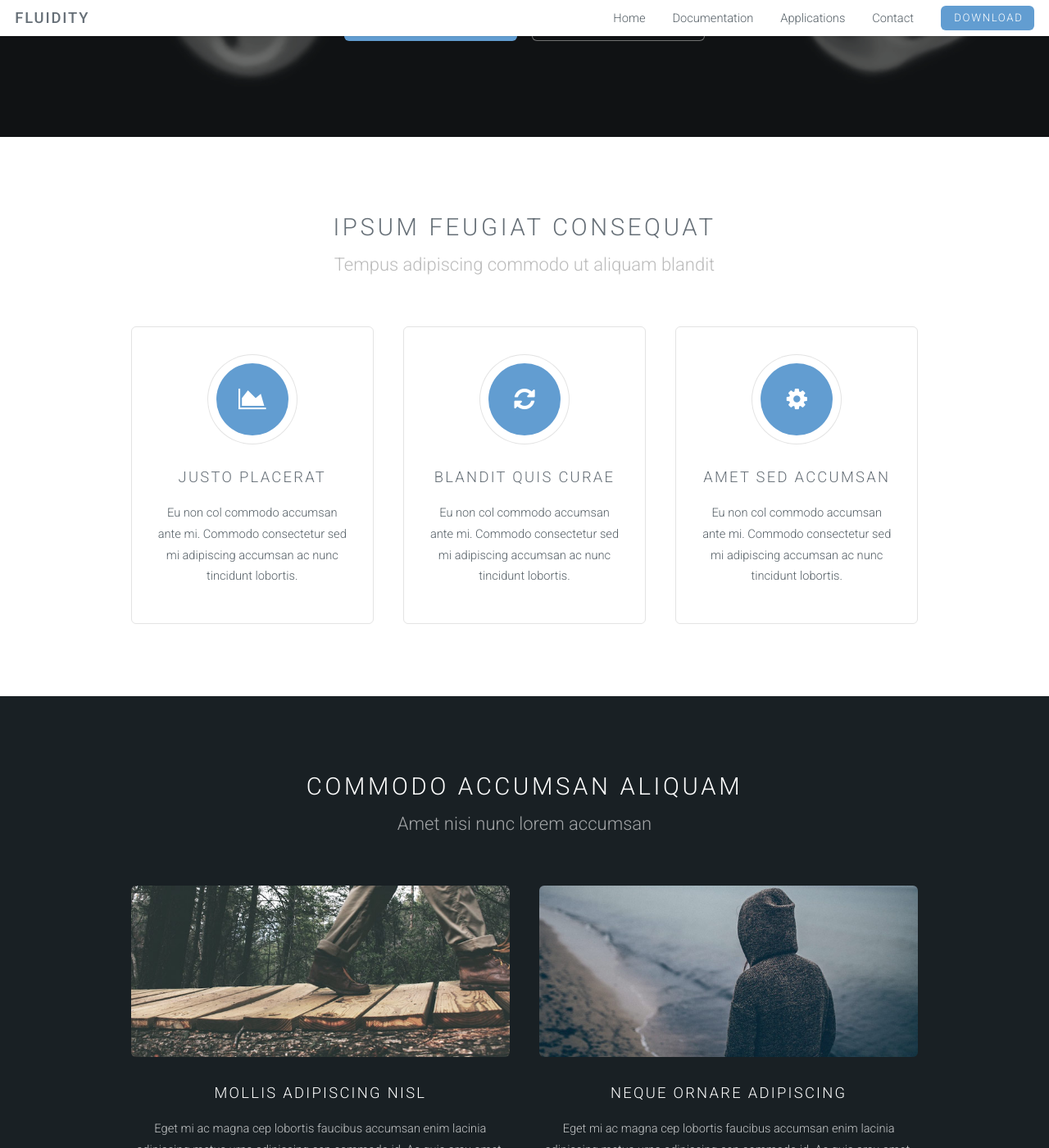
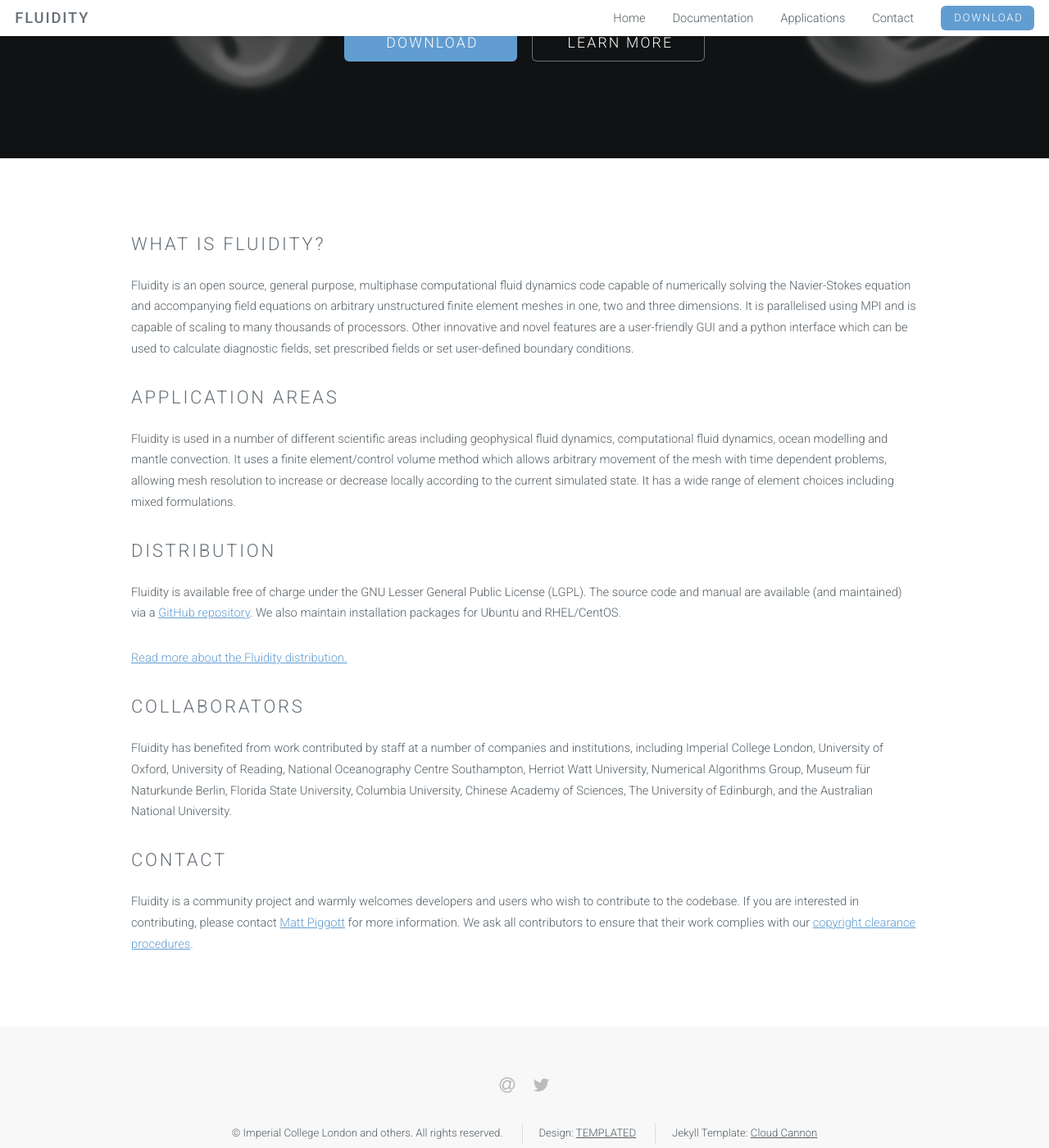
Before and after one commit to FluidityProject/fluidityproject.github.com, a Jekyll site: the page built from index.html, in a window 1280 px wide and 1400 px high, scrolled down 283 px. Shown: the whole window at 82% size. Built offline with Jekyll 4.4.1, drawn with Linux system fonts in a browser that asks for light colours; some of the changed text lies outside the part shown.

Commit message:
Customising index page.

```diff
--- a/_layouts/landing-page.html
+++ b/_layouts/landing-page.html
@@ -1,25 +1,25 @@
 <!DOCTYPE html>
 <html>
 
-  {% include /head.html %}
+  {% include head.html %}
 
 	<body id="top">
 
-        {% include /header.html %}
+        {% include header.html %}
 
         <!-- Banner -->
         <section id="banner">
             <div class="inner">
-                <h2>This is Ion</h2>
-                <p>A free responsive template by <a href="http://templated.co">TEMPLATED</a></p>
+                <h2>Fluidity</h2>
+                <p>An open-source computational fluid dynamics code<br>with adaptive mesh capabilities</p>
                 <ul class="actions">
-                    <li><a href="#content" class="button big special">Sign Up</a></li>
-                    <li><a href="#elements" class="button big alt">Learn More</a></li>
+                    <li><a href="https://github.com/FluidityProject/fluidity/releases" class="button big special">Download</a></li>
+                    <li><a href="#" class="button big alt">Learn More</a></li>
                 </ul>
             </div>
         </section>
         {{ content }}
-        {% include /footer.html %}
+        {% include footer.html %}
 
     </body>
 
--- a/index.html
+++ b/index.html
@@ -2,101 +2,34 @@
 layout: landing-page
 ---
 
-		<!-- One -->
-			<section id="one" class="wrapper style1">
-				<header class="major">
-					<h2>Ipsum feugiat consequat</h2>
-					<p>Tempus adipiscing commodo ut aliquam blandit</p>
-				</header>
-				<div class="container">
-					<div class="row">
-						<div class="4u">
-							<section class="special box">
-								<i class="icon fa-area-chart major"></i>
-								<h3>Justo placerat</h3>
-								<p>Eu non col commodo accumsan ante mi. Commodo consectetur sed mi adipiscing accumsan ac nunc tincidunt lobortis.</p>
-							</section>
-						</div>
-						<div class="4u">
-							<section class="special box">
-								<i class="icon fa-refresh major"></i>
-								<h3>Blandit quis curae</h3>
-								<p>Eu non col commodo accumsan ante mi. Commodo consectetur sed mi adipiscing accumsan ac nunc tincidunt lobortis.</p>
-							</section>
-						</div>
-						<div class="4u">
-							<section class="special box">
-								<i class="icon fa-cog major"></i>
-								<h3>Amet sed accumsan</h3>
-								<p>Eu non col commodo accumsan ante mi. Commodo consectetur sed mi adipiscing accumsan ac nunc tincidunt lobortis.</p>
-							</section>
-						</div>
-					</div>
-				</div>
-			</section>
+<!-- Main -->
+<section id="main" class="wrapper style1">
+    <div class="container">
+        <section>
+            <h2>What is Fluidity?</h2>
+            <p>Fluidity is an open source, general purpose, multiphase computational fluid dynamics code capable of numerically solving the Navier-Stokes equation and accompanying field equations on arbitrary unstructured finite element meshes in one, two and three dimensions. It is parallelised using MPI and is capable of scaling to many thousands of processors. Other innovative and novel features are a user-friendly GUI and a python interface which can be used to calculate diagnostic fields, set prescribed fields or set user-defined boundary conditions.</p>
+        </section>
 
-		<!-- Two -->
-			<section id="two" class="wrapper style2">
-				<header class="major">
-					<h2>Commodo accumsan aliquam</h2>
-					<p>Amet nisi nunc lorem accumsan</p>
-				</header>
-				<div class="container">
-					<div class="row">
-						<div class="6u">
-							<section class="special">
-								<a href="#" class="image fit"><img src="images/pic01.jpg" alt="" /></a>
-								<h3>Mollis adipiscing nisl</h3>
-								<p>Eget mi ac magna cep lobortis faucibus accumsan enim lacinia adipiscing metus urna adipiscing cep commodo id. Ac quis arcu amet. Arcu nascetur lorem adipiscing non faucibus odio nullam arcu lobortis. Aliquet ante feugiat. Turpis aliquet ac posuere volutpat lorem arcu aliquam lorem.</p>
-								<ul class="actions">
-									<li><a href="#" class="button alt">Learn More</a></li>
-								</ul>
-							</section>
-						</div>
-						<div class="6u">
-							<section class="special">
-								<a href="#" class="image fit"><img src="images/pic02.jpg" alt="" /></a>
-								<h3>Neque ornare adipiscing</h3>
-								<p>Eget mi ac magna cep lobortis faucibus accumsan enim lacinia adipiscing metus urna adipiscing cep commodo id. Ac quis arcu amet. Arcu nascetur lorem adipiscing non faucibus odio nullam arcu lobortis. Aliquet ante feugiat. Turpis aliquet ac posuere volutpat lorem arcu aliquam lorem.</p>
-								<ul class="actions">
-									<li><a href="#" class="button alt">Learn More</a></li>
-								</ul>
-							</section>
-						</div>
-					</div>
-				</div>
-			</section>
+        <section>
+           <h2>Application Areas</h2>
+           <p>Fluidity is used in a number of different scientific areas including geophysical fluid dynamics, computational fluid dynamics, ocean modelling and mantle convection. It uses a finite element/control volume method which allows arbitrary movement of the mesh with time dependent problems, allowing mesh resolution to increase or decrease locally according to the current simulated state. It has a wide range of element choices including mixed formulations.</p>
+        </section>
 
-		<!-- Three -->
-			<section id="three" class="wrapper style1">
-				<div class="container">
-					<div class="row">
-						<div class="8u">
-							<section>
-								<h2>Mollis ut adipiscing</h2>
-								<a href="#" class="image fit"><img src="images/pic03.jpg" alt="" /></a>
-								<p>Vis accumsan feugiat adipiscing nisl amet adipiscing accumsan blandit accumsan sapien blandit ac amet faucibus aliquet placerat commodo. Interdum ante aliquet commodo accumsan vis phasellus adipiscing. Ornare a in lacinia. Vestibulum accumsan ac metus massa tempor. Accumsan in lacinia ornare massa amet. Ac interdum ac non praesent. Cubilia lacinia interdum massa faucibus blandit nullam. Accumsan phasellus nunc integer. Accumsan euismod nunc adipiscing lacinia erat ut sit. Arcu amet. Id massa aliquet arcu accumsan lorem amet accumsan commodo odio cubilia ac eu interdum placerat placerat arcu commodo lobortis adipiscing semper ornare pellentesque.</p>
-							</section>
-						</div>
-						<div class="4u">
-							<section>
-								<h3>Magna massa blandit</h3>
-								<p>Feugiat amet accumsan ante aliquet feugiat accumsan. Ante blandit accumsan eu amet tortor non lorem felis semper. Interdum adipiscing orci feugiat penatibus adipiscing col cubilia lorem ipsum dolor sit amet feugiat consequat.</p>
-								<ul class="actions">
-									<li><a href="#" class="button alt">Learn More</a></li>
-								</ul>
-							</section>
-							<hr />
-							<section>
-								<h3>Ante sed commodo</h3>
-								<ul class="alt">
-									<li><a href="#">Erat blandit risus vis adipiscing</a></li>
-									<li><a href="#">Tempus ultricies faucibus amet</a></li>
-									<li><a href="#">Arcu commodo non adipiscing quis</a></li>
-									<li><a href="#">Accumsan vis lacinia semper</a></li>
-								</ul>
-							</section>
-						</div>
-					</div>
-				</div>
-			</section>
+        <section>
+           <h2>Distribution</h2>
+           <p>Fluidity is available free of charge under the GNU Lesser General Public License (LGPL). The source code and manual are available (and maintained) via a <a href="https://github.com/FluidityProject/fluidity">GitHub repository</a>. We also maintain installation packages for Ubuntu and RHEL/CentOS.</p>
+           <p><a href="http://fluidityproject.github.io/Distribution/index.html">Read more about the Fluidity distribution.</a></p>
+        </section>
+
+        <section>
+           <h2>Collaborators</h2>
+           <p>Fluidity has benefited from work contributed by staff at a number of companies and institutions, including Imperial College London, University of Oxford, University of Reading, National Oceanography Centre Southampton, Herriot Watt University, Numerical Algorithms Group, Museum für Naturkunde Berlin, Florida State University, Columbia University, Chinese Academy of Sciences, The University of Edinburgh, and the Australian National University.</p>
+        </section>
+
+        <section>
+           <h2>Contact</h2>
+           <p>Fluidity is a community project and warmly welcomes developers and users who wish to contribute to the codebase. If you are interested in contributing, please contact <a href="https://www.imperial.ac.uk/people/m.d.piggott">Matt Piggott</a> for more information. We ask all contributors to ensure that their work complies with our <a href="https://github.com/FluidityProject/fluidity/wiki/Copyright-clearance-procedures">copyright clearance procedures</a>.</p>
+        </section>
+    </div>
+
+</section>
```
